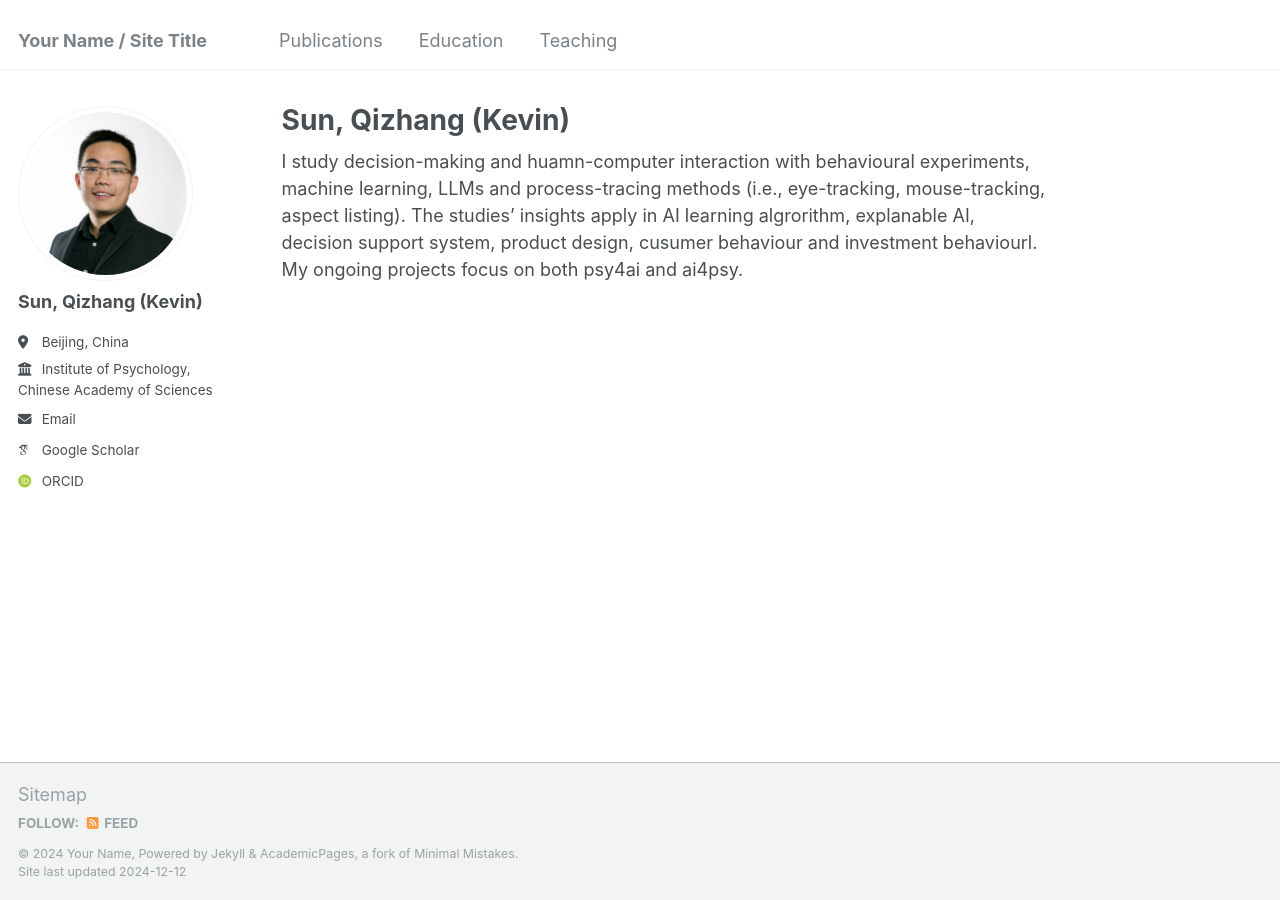
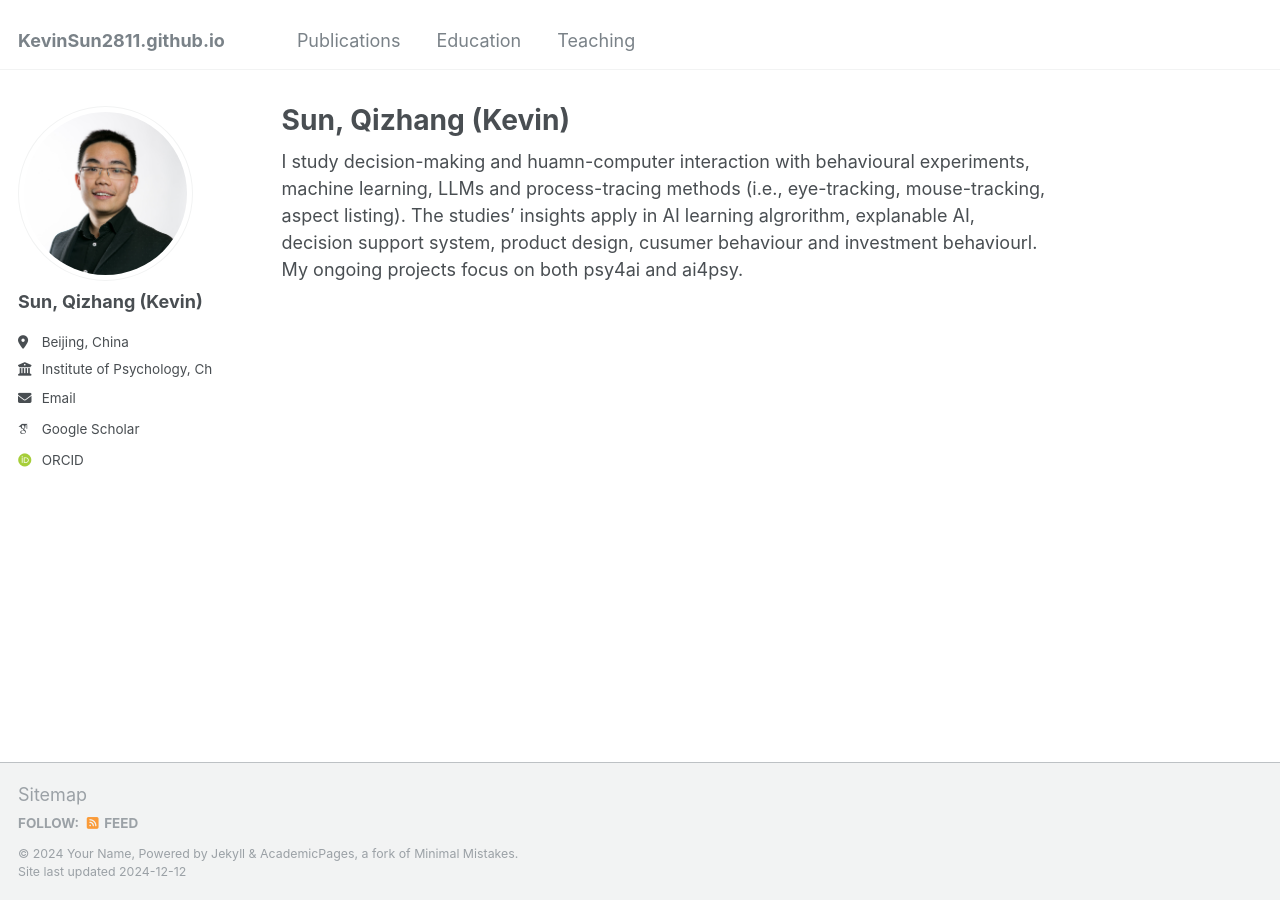
Before and after one commit to KevinSun2811/KevinSun2811.github.io, a Jekyll site: the page built from _pages/about.md, in a window 1280 px wide. Built offline with Jekyll 4.4.1, drawn with Linux system fonts in a browser that asks for light colours; some web fonts are replaced; a file with an impossible date is left out.

Commit message:
experimenting2

```diff
--- a/_config.yml
+++ b/_config.yml
@@ -8,7 +8,7 @@
 
 # Basic Site Settings
 locale                   : "en-US"
-title                    : "Your Name / Site Title"
+title                    : #"Your Name / Site Title"
 title_separator          : "-"
 name                     : &name "Your Name"
 description              : &description "personal description"
@@ -26,7 +26,7 @@ author:
   pronouns         : # example: "she/her"
   bio              : " "
   location         : "Beijing, China"
-  employer         : "Institute of Psychology, \n<br>Chinese Academy of Sciences"
+  employer         : "Institute of Psychology,\nChinese Academy of Sciences"
   uri              : # URL
   email            : "sunqz@psych.ac.cn"
 
```
Also changed, not shown: _talks/phd.md (+0 -2 lines).
